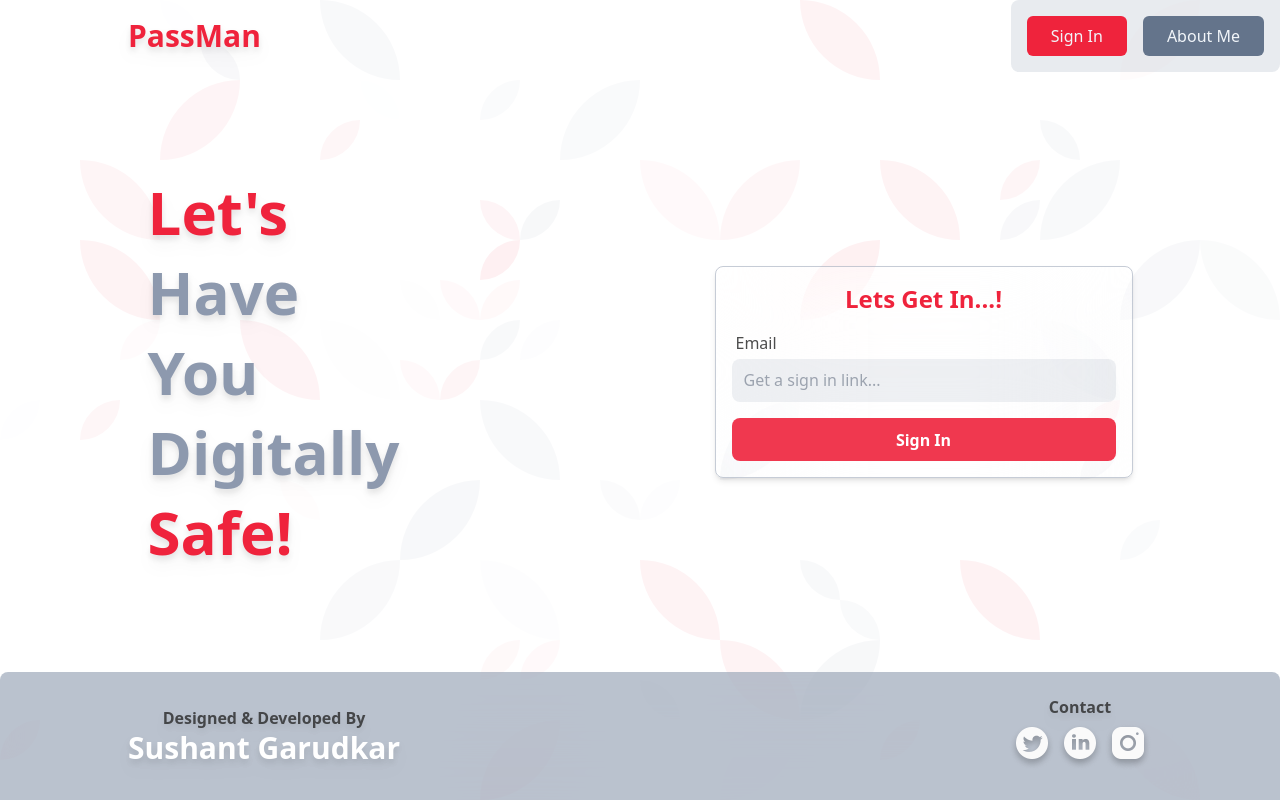
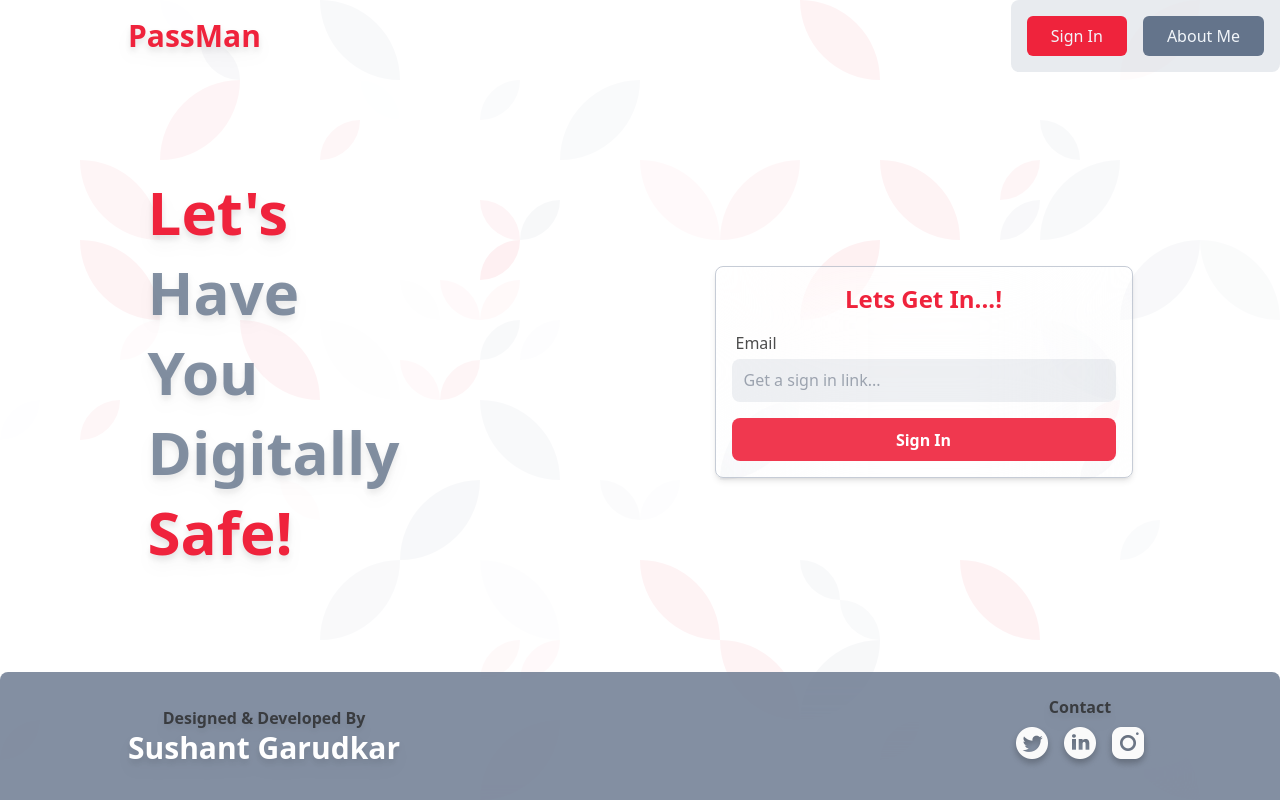
Before and after one commit to Sushant5776/password-manager, a Next.js app: page / in a window 1280 px wide. Built offline with nearby package versions, Linux system fonts and the light colour scheme; no server answers; what tw-elements would draw is missing.

Commit message:
Change UI Colors Footer and Unauthenticated Section

```diff
--- a/components/Footer/index.tsx
+++ b/components/Footer/index.tsx
@@ -3,7 +3,7 @@ import { FooterProps } from 'types/components/Footer'
 
 const Footer = ({ name }: FooterProps) => {
   return (
-    <footer className="sm:py-8 py-4 dark:bg-rakhadi/20 sm:space-y-0 space-y-2 sm:px-32 px-4 w-full flex sm:flex-row flex-col items-center justify-between h-max sm:h-32 backdrop-blur-3xl rounded-t-lg bg-rakhadi/60">
+    <footer className="sm:py-8 py-4 dark:bg-rakhadi/20 sm:space-y-0 space-y-2 sm:px-32 px-4 w-full flex sm:flex-row flex-col items-center justify-between h-max sm:h-32 backdrop-blur-3xl rounded-t-lg bg-slate-500/80">
       {/* About Info */}
       <div className="w-max">
         <h3 className="font-semibold text-center dark:text-slate-300 drop-shadow-lg text-kaala/80">
--- a/pages/dashboard/index.tsx
+++ b/pages/dashboard/index.tsx
@@ -76,7 +76,7 @@ const Dashboard: NextPage<{ session: Session; data: UserData[] | [] }> = ({
         <Head>
           <title>Dashboard - {session.user.name || session.user.email}</title>
         </Head>
-        <main className="bg-white/95 dark:bg-slate-900/[0.9925] space-y-4 flex flex-col w-full min-h-screen">
+        <main className="bg-white/95 scrollbar-hide dark:bg-slate-900/[0.9925] space-y-4 flex flex-col w-full min-h-screen">
           {/* Header */}
           <Header title="PassMan" />
           {/* Horizontal Rule */}
--- a/pages/index.tsx
+++ b/pages/index.tsx
@@ -40,7 +40,7 @@ const Home: NextPage = () => {
         {/* Content */}
         <div className="flex flex-1 flex-col space-y-4 sm:space-y-0 sm:flex-row items-center justify-between sm:justify-around h-fit">
           {/* Heading */}
-          <h2 className="sm:font-semibold font-medium sm:my-0 my-2 text-center sm:text-left dark:text-slate-400 text-rakhadi leading-[4.175rem] sm:leading-[5rem] drop-shadow-lg text-5xl sm:text-6xl w-[14rem] sm:w-[17rem]">
+          <h2 className="sm:font-semibold font-medium sm:my-0 my-2 text-center sm:text-left dark:text-slate-400 text-slate-500/80 leading-[4.175rem] sm:leading-[5rem] drop-shadow-lg text-5xl sm:text-6xl w-[14rem] sm:w-[17rem]">
             <span className="text-laal">Let's</span> Have You Digitally{' '}
             <span className="text-laal">Safe!</span>
           </h2>
```
